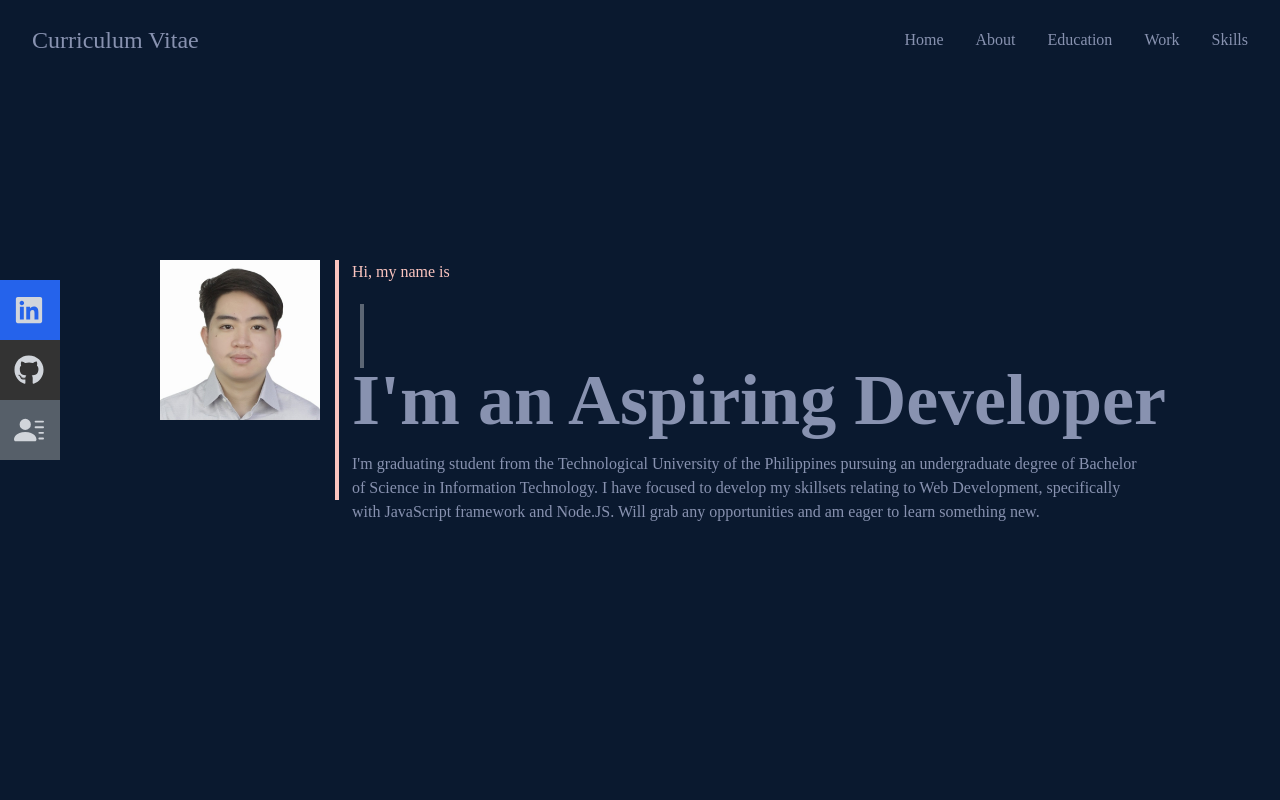
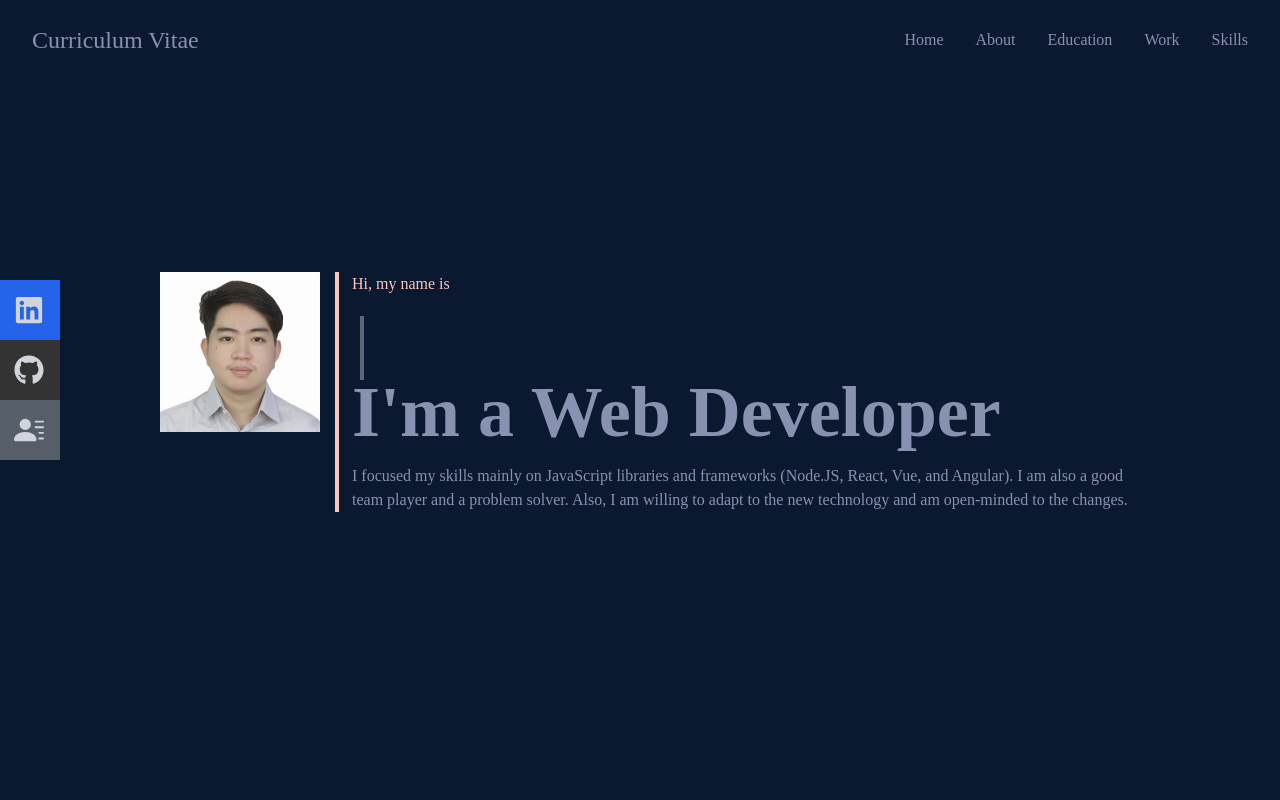
Before and after one commit to nakataken/nakataken_cv, a React (Create React App) app: page / in a window 1280 px wide. Shown: the top 800 px of the page. Built offline with nearby package versions, Linux system fonts and the light colour scheme.

Commit message:
Update resume

```diff
--- a/src/components/Home.jsx
+++ b/src/components/Home.jsx
@@ -22,15 +22,13 @@ const Home = () => {
           <span className="box-border inline-block w-1 h-10 ml-2 -mb-2 bg-white md:-mb-4 md:h-16 animate-cursor will-change-transform"></span>
         </h1>
         <h2 className="text-4xl sm:text-7xl font-bold text-[#8892b0]">
-          I'm an Aspiring Developer
+          I'm a Web Developer
         </h2>
         <p className="text-[#8892b0] py-4 max-w-[800px]">
-          I'm graduating student from the Technological University of the
-          Philippines pursuing an undergraduate degree of Bachelor of Science in
-          Information Technology. I have focused to develop my skillsets
-          relating to Web Development, specifically with JavaScript framework
-          and Node.JS. Will grab any opportunities and am eager to learn
-          something new.
+          I focused my skills mainly on JavaScript libraries and frameworks
+          (Node.JS, React, Vue, and Angular). I am also a good team player and a
+          problem solver. Also, I am willing to adapt to the new technology and
+          am open-minded to the changes.
         </p>
       </div>
     </div>
```
